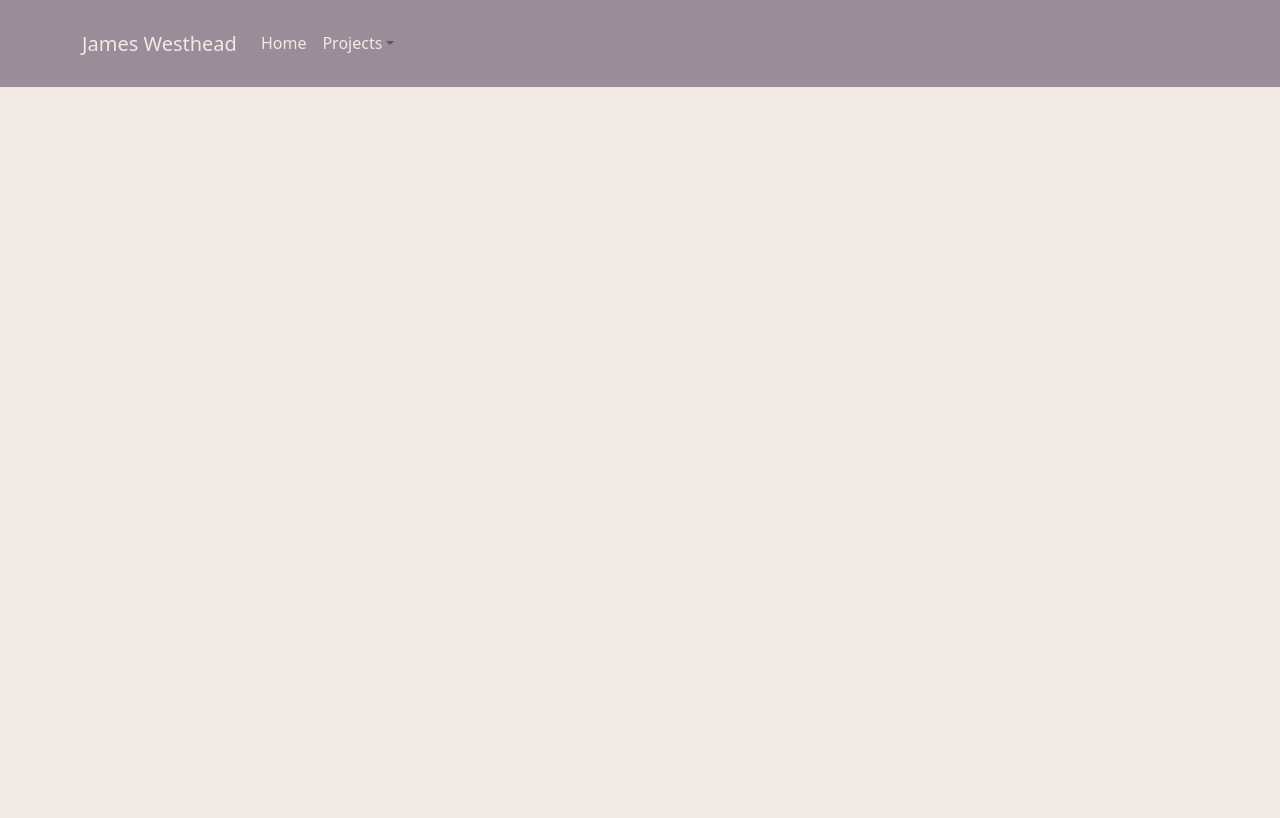
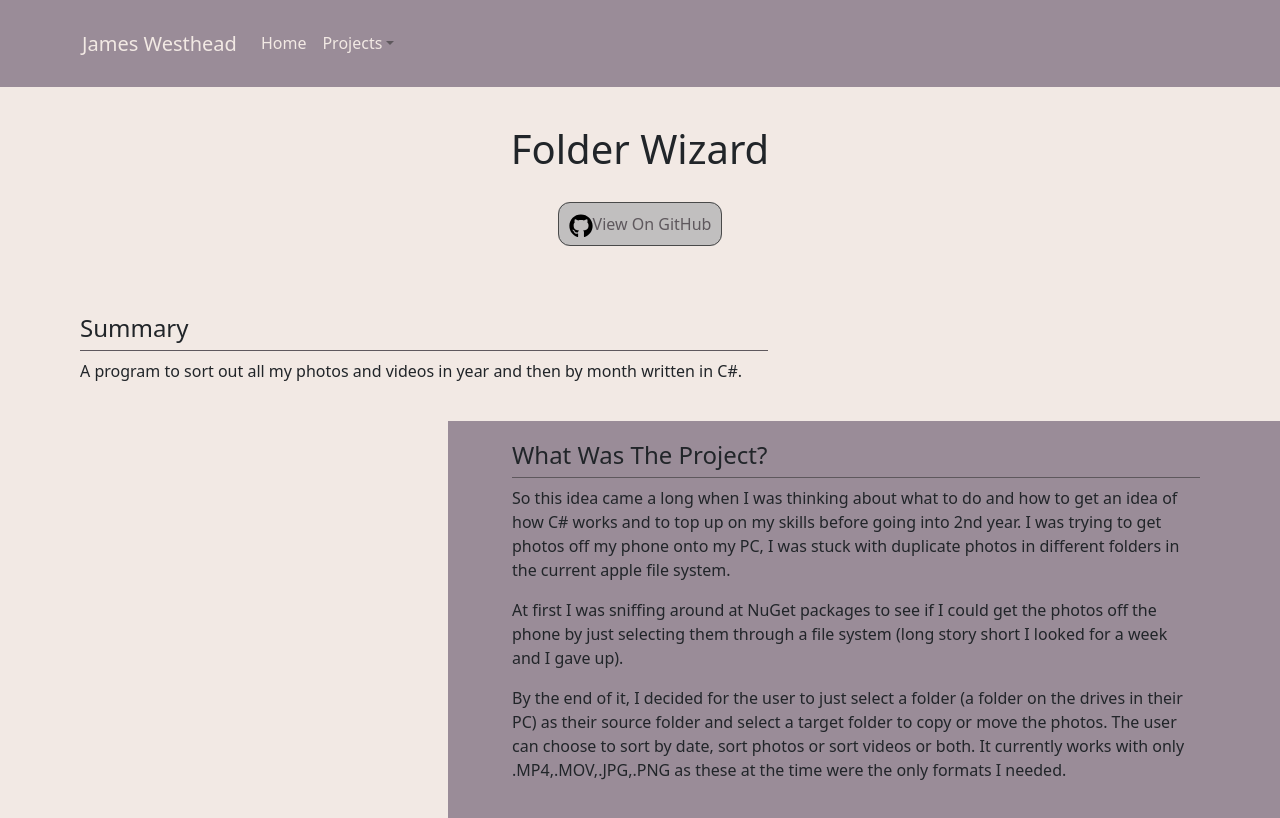
Before and after one commit to WestheadJ/PortfolioWebsite, a React (Create React App) app: page /projects/folderwizard in a window 1280 px wide. Built offline with nearby package versions, Linux system fonts and the light colour scheme.

Commit message:
FEAT|REF: FolderWizard Page | CSS for containers

```diff
--- a/src/AllProjects.js
+++ /dev/null
@@ -1,18 +0,0 @@
-import React from 'react'
-import './App.css';
-import ProjectsCard from './Components/ProjectsCard';
-
-export default function AllProjects() {
-
-  const spotifyStats = "A web app where a user can login to their Spotify and can look at the latest releases and their top artists and songs."
-  const nea = "A food POS system for a front of house and back of house for my A Level Computer Science NEA"
-  return (
-    <div style={{backgroundColor:'#F2E9E4'}}>
-        <h1>My Projects</h1>
-        <hr/>
-        <ProjectsCard title="Spotify Latest Project" link='spotifystats' description={spotifyStats}/>
-        <ProjectsCard title="A Level NEA - Food POS" link='nea' description={nea}/>
-
-    </div>
-  )
-}
--- a/src/App.css
+++ b/src/App.css
@@ -116,6 +116,21 @@ a:visited{
   max-width:            80%;
 }
 
+.left-container{
+  text-align:           left;
+                        /* top | right | bottom | left */
+  margin:               6% 40% 3% 80px;
+}
+
+.right-container{
+                     /* top | right | bottom | left */
+  margin:               1% 0 1% 35%;
+  text-align:           left;
+  background-color:   #9A8C98;
+                        /* top | right | bottom | left */
+  padding:              20px 80px 20px 5%;
+}
+
 /* App.js */
 
 .p{
@@ -193,45 +208,17 @@ a:visited{
   margin:               0;
 }
 
-#NEA-Summary{
-  text-align:           left;
-                        /* top | right | bottom | left */
-  margin:               6% 40% 3% 80px;
-}
-
-
-
-#NEA-Project-Desc{
-                        /* top | right | bottom | left */
-  margin:               1% 0 1% 35%;
-  text-align:           left;
-  background-color:   #9A8C98;
-                        /* top | right | bottom | left */
-  padding:              20px 80px 20px 5%;
-}
-
-
-
-#NEA-Project-Learn-Desc{
-  text-align:           left;
-                        /* top | right | bottom | left */
-  margin:               2.5% 40% 2.5% 80px;
-}
-
 #NEA-Technologies-Used{
   text-align:           center;
                         /* top and bottom | left and right */
   margin:               3% 30%;
 }
 
-#NEA-Technologies-Used-Desc{
-                        /* top | right | bottom | left */
-  margin:               1% 0 0 35%;
-  text-align:           left;
-  background-color:   #9A8C98;
-                        /* top | right | bottom | left */
-  padding:              20px 80px 20px 5%;
-}
+
+/* FolderWizard.js */
+
+
+/* Grid CSS */
 
 .row {
   display:              flex;
--- a/src/App.js
+++ b/src/App.js
@@ -9,9 +9,10 @@ import {
   Route,
   Link
 } from "react-router-dom";
-import AllProjects from './AllProjects';
-import SpotifyStats from './SpotifyStats';
-import NEA from './NEA';
+import AllProjects from './Pages/AllProjects';
+import SpotifyStats from './Pages/SpotifyStats';
+import NEA from './Pages/NEA';
+import FolderWizard from './Pages/FolderWizard';
 
 function App() {
   return (
@@ -39,6 +40,7 @@ function App() {
           <Route exact path='/projects/allprojects' element={<AllProjects />} />
           <Route path='/projects/spotifystats' element={<SpotifyStats />} />
           <Route path='/projects/nea' element={<NEA />} />
+          <Route path='/projects/folderwizard' element={<FolderWizard/>}/>
         </Routes>
       </Router>
     </div>
--- /dev/null
+++ b/src/Pages/AllProjects.js
@@ -0,0 +1,20 @@
+import React from 'react'
+import '../App.css';
+import ProjectsCard from '../Components/ProjectsCard';
+
+export default function AllProjects() {
+
+  const spotifyStats = "A web app where a user can login to their Spotify and can look at the latest releases and their top artists and songs.";
+  const nea = "A food POS system for a front of house and back of house for my A Level Computer Science NEA";
+  const folderWizard = "A windows program that can sort photos and videos out respectively to the date, sorted by year and month";
+  return (
+    <div style={{backgroundColor:'#F2E9E4'}}>
+        <h1>My Projects</h1>
+        <hr/>
+        <ProjectsCard title="Spotify Latest Project" link='spotifystats' description={spotifyStats}/>
+        <ProjectsCard title="A Level NEA - Food POS" link='nea' description={nea}/>
+        <ProjectsCard title="Folder Wizard" link="folderwizard" description={folderWizard}/>
+
+    </div>
+  )
+}
--- /dev/null
+++ b/src/Pages/FolderWizard.js
@@ -0,0 +1,25 @@
+import React from 'react'
+import githubIcon from "../images/github.svg"
+
+
+export default function FolderWizard() {
+  return (
+    <div className="folderWizardPage">
+        <h1 style={{ textAlign: 'center', marginTop: '3%', marginBottom: '3%' }}>Folder Wizard</h1>
+        <a className="github-link" href="https://github.com/WestheadJ/FolderWizard"><img src={githubIcon} style={{ width: '24px', height: "24px" }} alt="github icon" />View On GitHub</a>
+        <section className='left-container'>
+            <h4>Summary</h4>
+            <p>A program to sort out all my photos and videos in year and then by month written in C#.</p>
+        </section>
+        <section className='right-container'>
+            <h4>What Was The Project?</h4>
+            <p>So this idea came a long when I was thinking about what to do and how to get an idea of how C# works and to top up on my skills before going into 2nd year. I was trying to get photos off my phone onto my PC, I was stuck with duplicate photos in different folders in the current apple file system.</p>
+            <p>At first I was sniffing around at NuGet packages to see if I could get the photos off the phone by just selecting them through a file system (long story short I looked for a week and I gave up).</p>
+            <p>By the end of it, I decided for the user to just select a folder (a folder on the drives in their PC) as their source folder and select a target folder to copy or move the photos. The user can choose to sort by date, sort photos or sort videos or both. It currently works with only .MP4,.MOV,.JPG,.PNG as these at the time were the only formats I needed. </p>
+        </section>
+        <section className='left-container'>
+
+        </section>
+    </div>
+  )
+}
--- a/src/SpotifyStats.js
+++ b/src/Pages/SpotifyStats.js
@@ -1,32 +1,32 @@
 import React from 'react'
-import './App.css'
+import '../App.css'
 
-import image1 from "./images/spotify-stats/1.png"
-import image2 from "./images/spotify-stats/2.png"
-import image3 from "./images/spotify-stats/3.png"
-import image4 from "./images/spotify-stats/4.png"
-import image5 from "./images/spotify-stats/5.png"
-import githubIcon from "./images/github.svg"
+import image1 from "../images/spotify-stats/1.png"
+import image2 from "../images/spotify-stats/2.png"
+import image3 from "../images/spotify-stats/3.png"
+import image4 from "../images/spotify-stats/4.png"
+import image5 from "../images/spotify-stats/5.png"
+import githubIcon from "../images/github.svg"
 
 export default function SpotifyStats() {
     return (
         <div className='spotifyStatsPage'>
             <h1 style={{ textAlign: 'center', marginTop: '3%', marginBottom: '3%' }}>Spotify Latest</h1>
             <a className="github-link" href="https://github.com/WestheadJ/spotifyLatestRelease/tree/main"><img src={githubIcon} style={{ width: '24px', height: "24px" }} alt="github icon" />View On GitHub</a>
-            <section id='spotifySummary'>
+            <section className='left-container'>
                 <h4>Summary</h4>
                 <p>The aim was to create a single page application that gets your recent most played artists and songs and also shows new songs that have been released like the release radar feature on spotify. </p>
 
                     {/* <p>I built this single paged application with <a style={{ color: '#5e585d' }} href='https://reactjs.org'>React.js</a> and using the <a style={{ color: '#5e585d' }} href='https://developer.spotify.com/dashboard/'>Spotify API</a>. Spotify keeps user stats on their most recent artists and songs. So I have used the <a style={{ color: '#5e585d' }} href='https://developer.spotify.com/dashboard/'>Spotify API</a> to fetch this information and display to the user.</p> */}
             </section>
-            <section id="spotifyDescription">
+            <section className='right-container'>
                 <h4>What Was The Project?</h4>
                 <p>I wanted to learn how to make a single page application with <a style={{ color: '#5e585d' }} href='https://reactjs.org'>React.js</a> and working with a third-party API and displaying the data from it. One of my favorite past times is listening to music, using Spotify as my main platform to listen to music.
                 I was then reminded that there was a web app that was created that I love using from time to time and that is <a style={{color:'#5e585d'}} href='https://www.statsforspotify.com'>Stats for Spotify</a>. This displays data from your spotify account using Spotify's own free to use
                 <a style={{ color: '#5e585d' }} href='https://developer.spotify.com/dashboard/'>Spotify API</a>. I got to learning how to use the Spotify API first with <a style={{color:'#5e585d'}} href='https://www.postman.com'>PostmanAPI</a> then it was thinking about how I could display it.
                 Now I am not a man who is good at designing, so the design of the page is off however the functionality all works and think the data is shown off well.</p>
             </section>
-            <section id="spotifyLearning">
+            <section className='left-container'>
                 <h4>What Did I Learn From This?</h4>
                 <p>I learnt a few things and also refreshed my knowledge of some things after this project. One thing I enjoyed learning was how Spotify's own API worked, I liked learning how they structured their return data and what actual data they had. The way they stored it was through dictionaries, so it was a hassle trying to search through the dictionaries all the time. I also learnt how react can work with components, with my navbar. </p>
             </section>
```
Also changed, not shown: src/Pages/NEA.js (renamed from src/NEA.js, +22 -22 lines).
